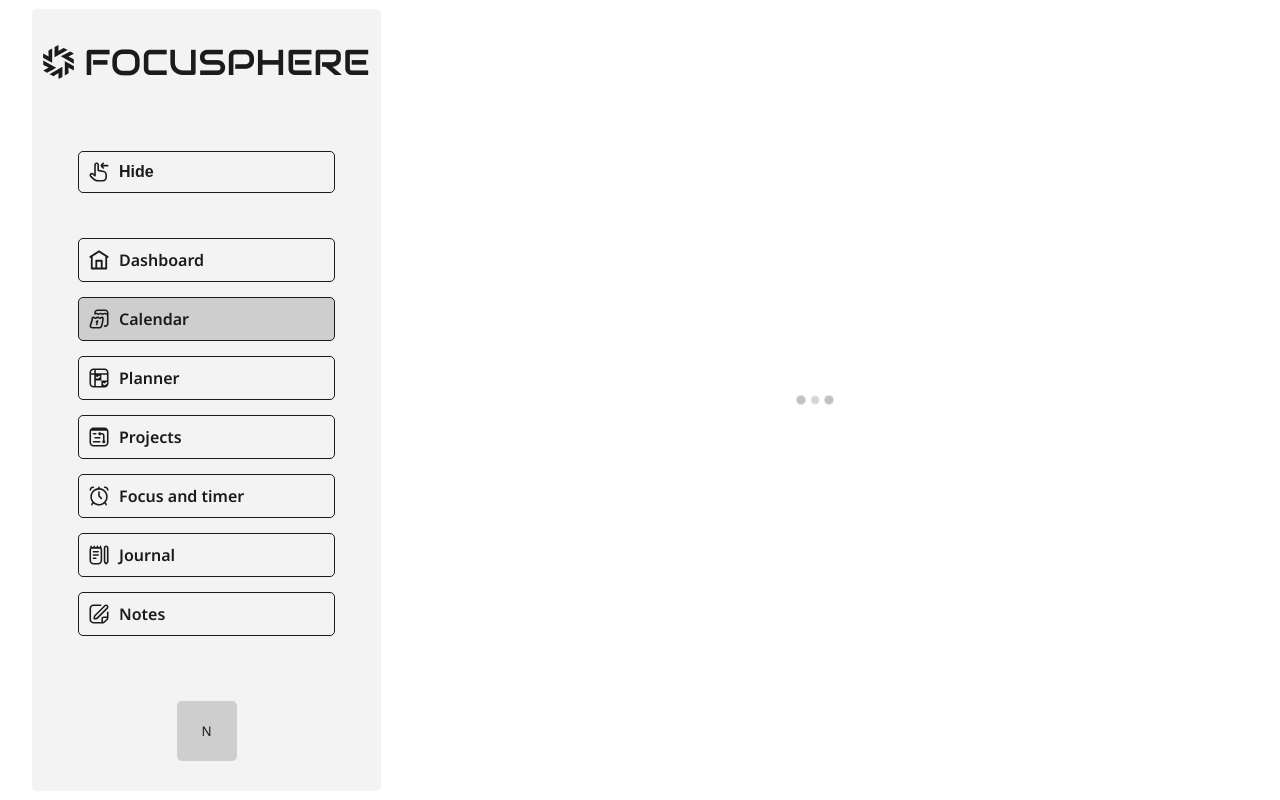
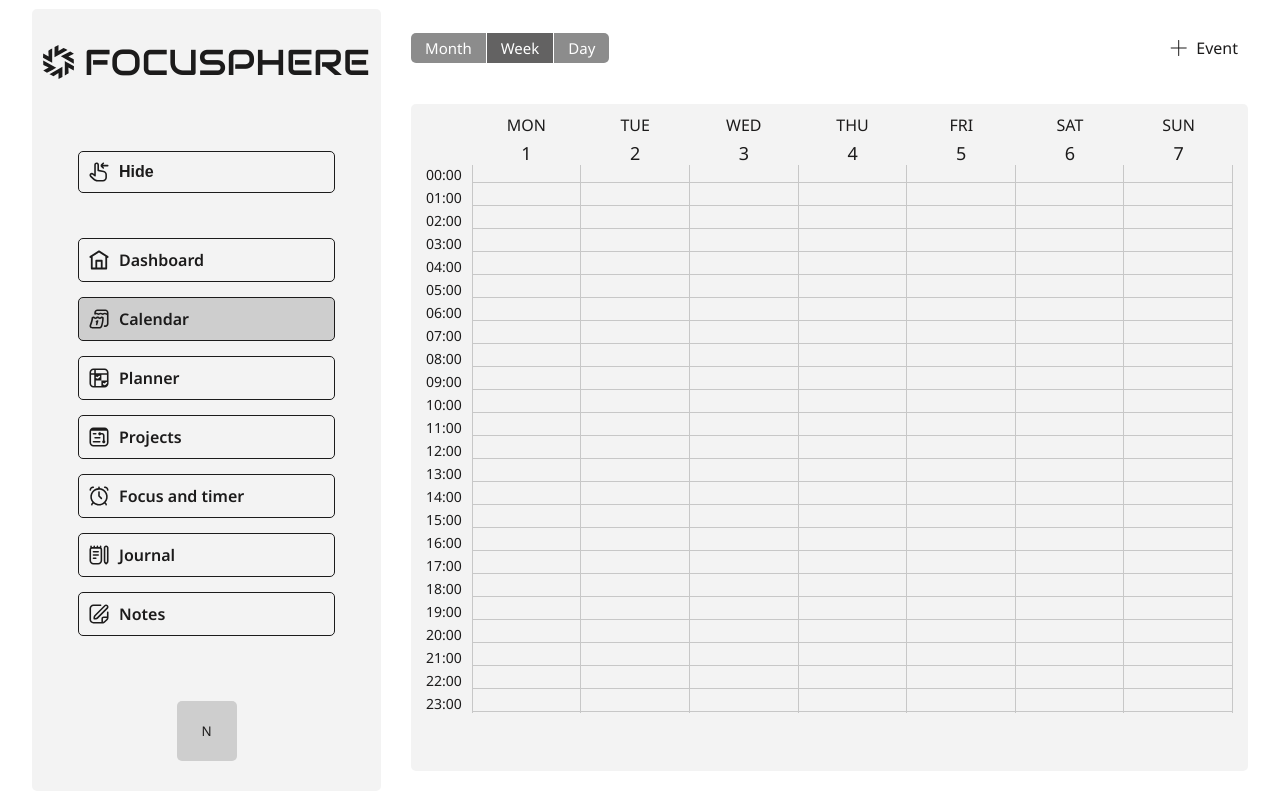
Before and after one commit to lisnyaknikita/focusphere, a Next.js app: page /calendar in a window 1280 px wide. Built offline with nearby package versions, Linux system fonts and the light colour scheme.

Commit message:
initial calendar view fix

```diff
--- a/src/app/calendar/page.tsx
+++ b/src/app/calendar/page.tsx
@@ -19,7 +19,7 @@ export default function Calendar() {
 
 	useEffect(() => {
 		const saved = localStorage.getItem(VIEW_KEY) as CalendarView | null
-		if (saved) setView(saved || 'week')
+		setView(saved ?? 'week')
 	}, [])
 
 	useEffect(() => {
```
